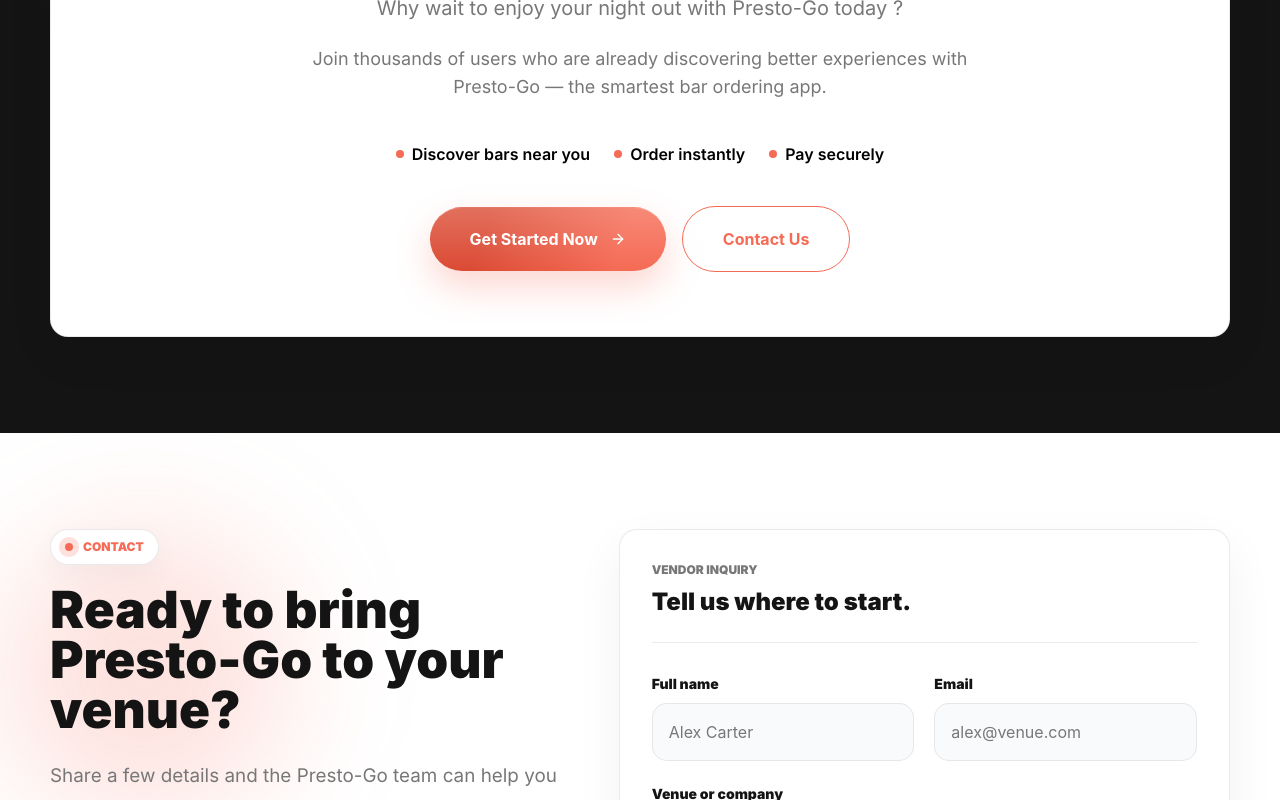
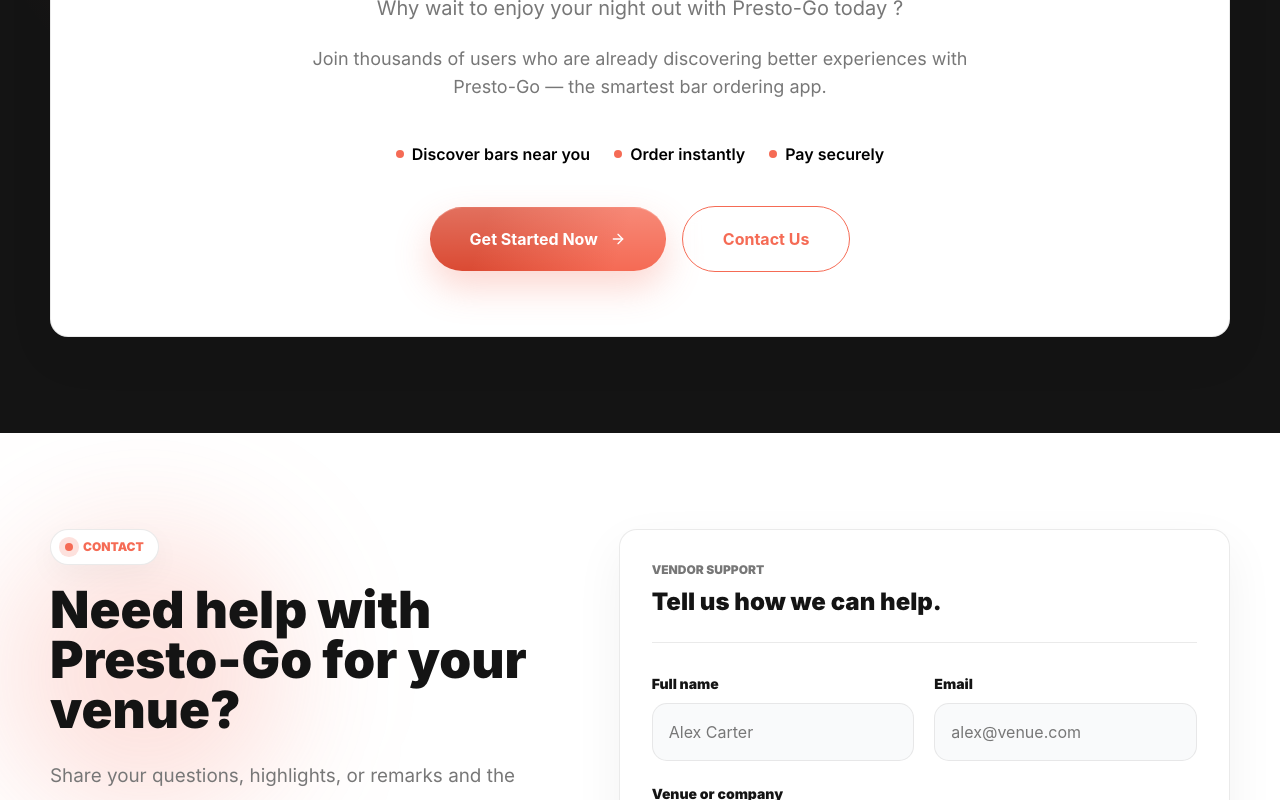
Before and after one commit to maheshsinghchouhan2020/presto-go-web, a Next.js app: page / in a window 1280 px wide. Shown: the part 11200-12000 px from the top of the page. Built offline with nearby package versions, Linux system fonts and the light colour scheme.

Commit message:
refactor: remove launch concept, reposition ContactSection as vendor support

```diff
--- a/components/ContactSection.tsx
+++ b/components/ContactSection.tsx
@@ -153,11 +153,11 @@
         <ScrollReveal>
           <p className="eyebrow">Contact</p>
           <h2 className="section-title mt-5">
-            Ready to bring Presto-Go to your venue?
+            Need help with Presto-Go for your venue?
           </h2>
           <p className="section-copy mt-6 max-w-xl">
-            Share a few details and the Presto-Go team can help you plan the
-            right launch path for your market.
+            Share your questions, highlights, or remarks and the Presto-Go team
+            will help you get the most out of the platform.
           </p>
 
           <div className="mt-10 grid max-w-xl gap-4">
@@ -186,10 +186,10 @@
           <form onSubmit={handleSubmit} className="premium-card p-6 md:p-8">
             <div className="mb-7 border-b border-border-light pb-6">
               <p className="text-xs font-black uppercase text-secondary-light">
-                Vendor inquiry
+                Vendor support
               </p>
               <h3 className="mt-2 text-2xl font-black text-secondary">
-                Tell us where to start.
+                Tell us how we can help.
               </h3>
             </div>
 
@@ -292,7 +292,7 @@
                   ? "border-status-error focus:border-status-error focus:ring-4 focus:ring-status-error-light"
                   : "border-border-light bg-background-muted hover:border-border-strong focus:border-primary focus:bg-background-white focus:ring-4 focus:ring-primary-light"
               }`}
-              placeholder="Tell us about your launch goals."
+              placeholder="Tell us your questions, remarks, or support needs."
               disabled={status === "sending"}
             />
             {errors.message && (
```
